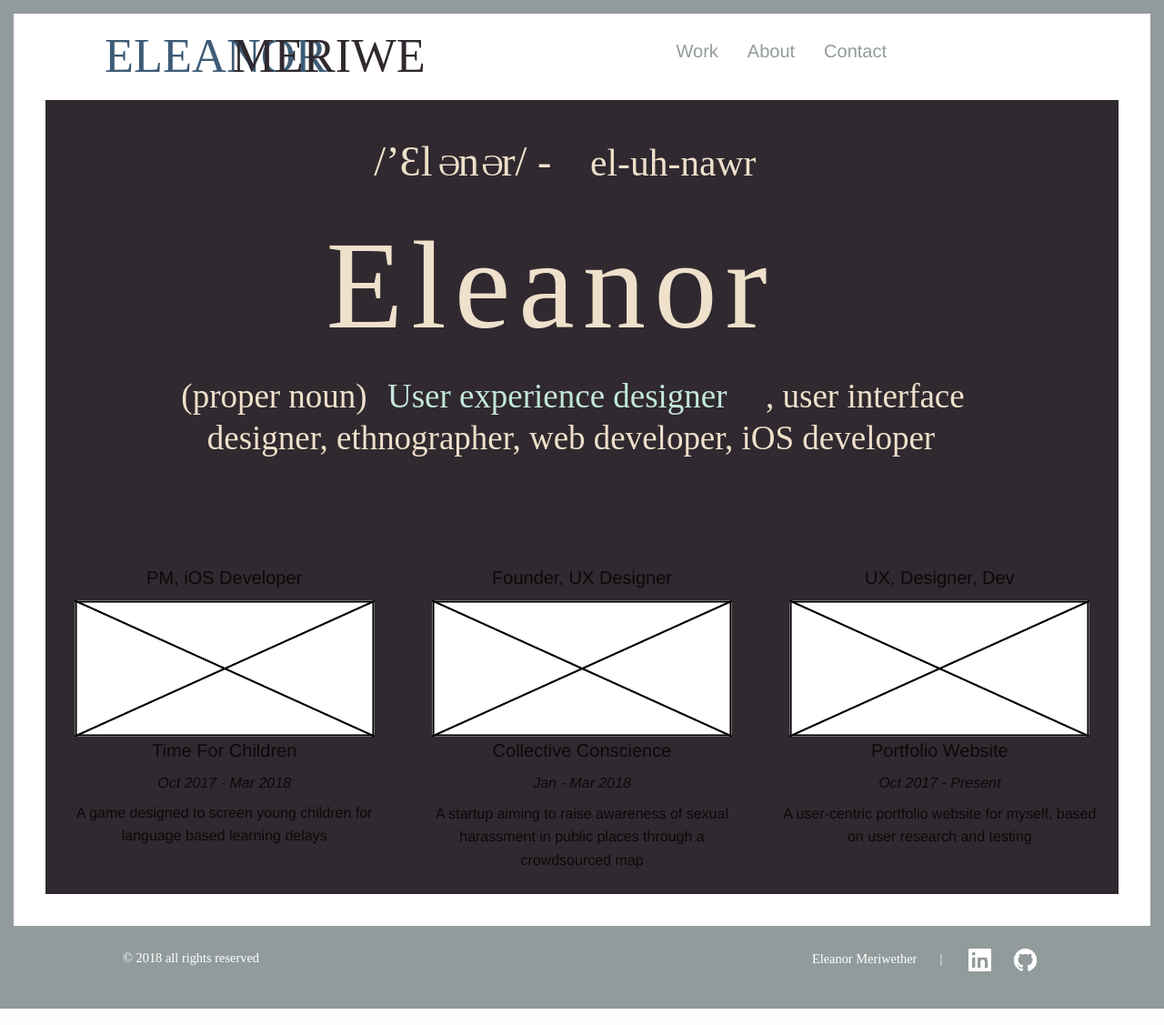
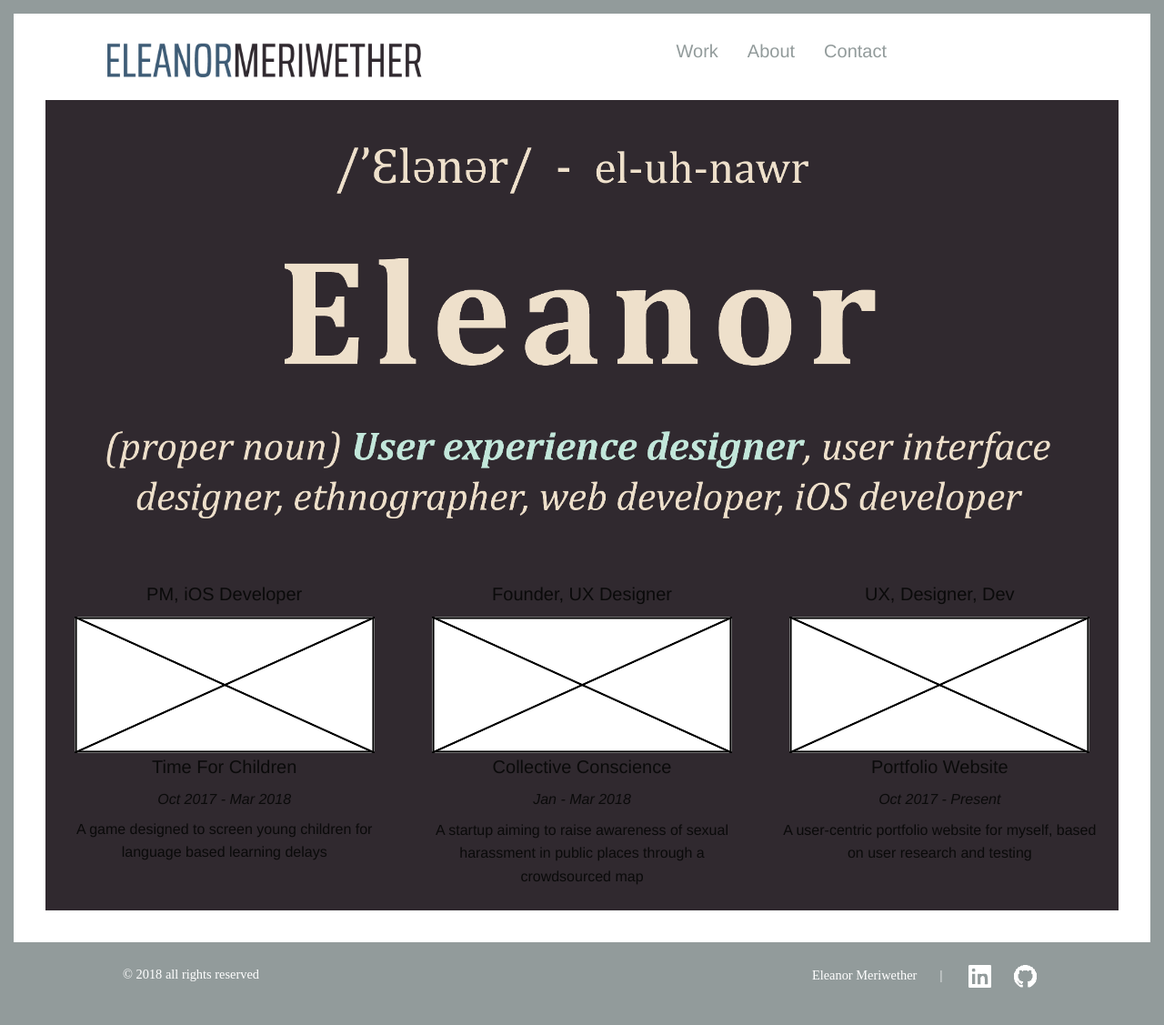
Before and after one commit to emeriwether/emeriwether.github.io, a Jekyll site: the page built from index.html, in a window 1280 px wide. Shown: the whole page at 91% size. Built offline with Jekyll 4.4.1, drawn with Linux system fonts in a browser that asks for light colours; some web fonts are replaced.

Commit message:
replace svg with png to avoid squished img on some screens

```diff
--- a/_layouts/default.html
+++ b/_layouts/default.html
@@ -35,7 +35,7 @@
             <div class="grid-x" id="content-bg">
 
                 <div class="grid-x" id="topNav">
-                    <div class="medium-4 cell" id="logo" preserveAspectRatio="xMinYMin meet"><img src="img/logo.svg"></div>
+                    <div class="medium-4 cell" id="logo" preserveAspectRatio="xMinYMin meet"><img src="img/logo.png"></div>
                     <div class="auto cell"></div>
                     <nav class="medium-5 cell">
                         <ul class="menu horizontal">
--- a/css/app.css
+++ b/css/app.css
@@ -12,7 +12,7 @@
     }
 
     nav {
-        margin: 0 33%;
+        margin: 0 28%;
     }
 }
 
--- a/index.html
+++ b/index.html
@@ -3,7 +3,7 @@ layout: default
 ---
 <div class="cell">
                     <div class="grid-x" id="content">
-                        <article class="cell"><img src="img/eleanorDefinition.svg" preserveAspectRatio="xMinYMin meet"></article>
+                        <article class="cell"><img src="img/eleanorDefinition.png" preserveAspectRatio="xMinYMin meet"></article>
                         <section class="cell">
                             <div class="grid-container">
                                 <div class="grid-x grid-margin-x">
```
Also changed, not shown: img/eleanorDefinition.png (added), img/logo.png (added).
